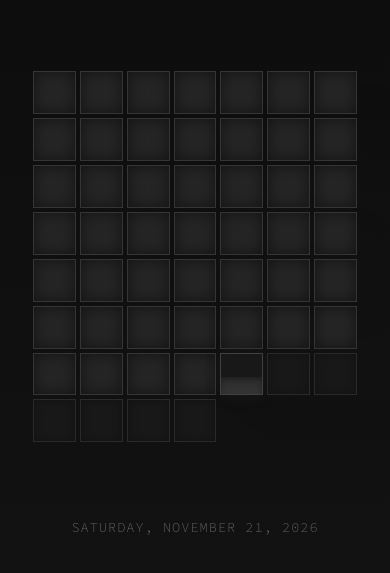
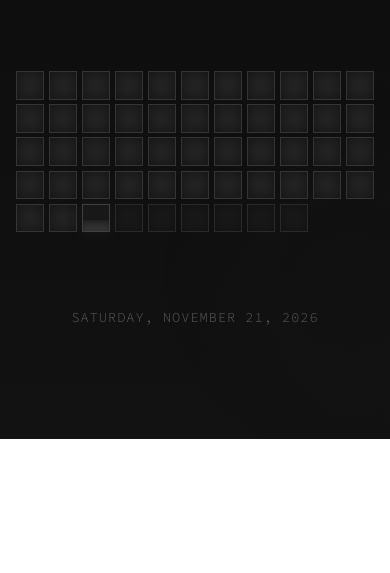
Before and after one commit to ashik-maybe/year-progress, a website built with Vite: page index.html in a window 390 px wide. Shown: the part 405-978 px from the top of the page. After the commit the page ends 844 px from the top, so only its background shows below. Built offline with nearby package versions, Linux system fonts and the light colour scheme.

Commit message:
style: use fluid grid columns and gaps
The grid now uses auto-fit columns. Gaps scale with the viewport. Fixed column breakpoints are gone.

```diff
--- a/src/style.css
+++ b/src/style.css
@@ -108,9 +108,9 @@ h1::after {
 
 .progress-grid {
     display: grid;
-    grid-template-columns: repeat(13, 1fr);
-    gap: 7px;
-    max-width: 850px;
+    grid-template-columns: repeat(auto-fit, minmax(clamp(26px, 6vw, 52px), 1fr));
+    gap: clamp(4px, 1.2vw, 8px);
+    max-width: min(1000px, 92vw);
     margin: 0 auto 50px;
 }
 
@@ -162,12 +162,6 @@ h1::after {
 }
 
 @media (max-width: 768px) {
-    .progress-grid {
-        grid-template-columns: repeat(10, 1fr);
-        gap: 5px;
-        max-width: 90%;
-    }
-
     h1 {
         font-size: 2.2rem;
         margin-bottom: 35px;
@@ -183,11 +177,6 @@ h1::after {
 }
 
 @media (max-width: 480px) {
-    .progress-grid {
-        grid-template-columns: repeat(7, 1fr);
-        gap: 4px;
-    }
-
     body {
         padding: 25px 15px;
     }
```
